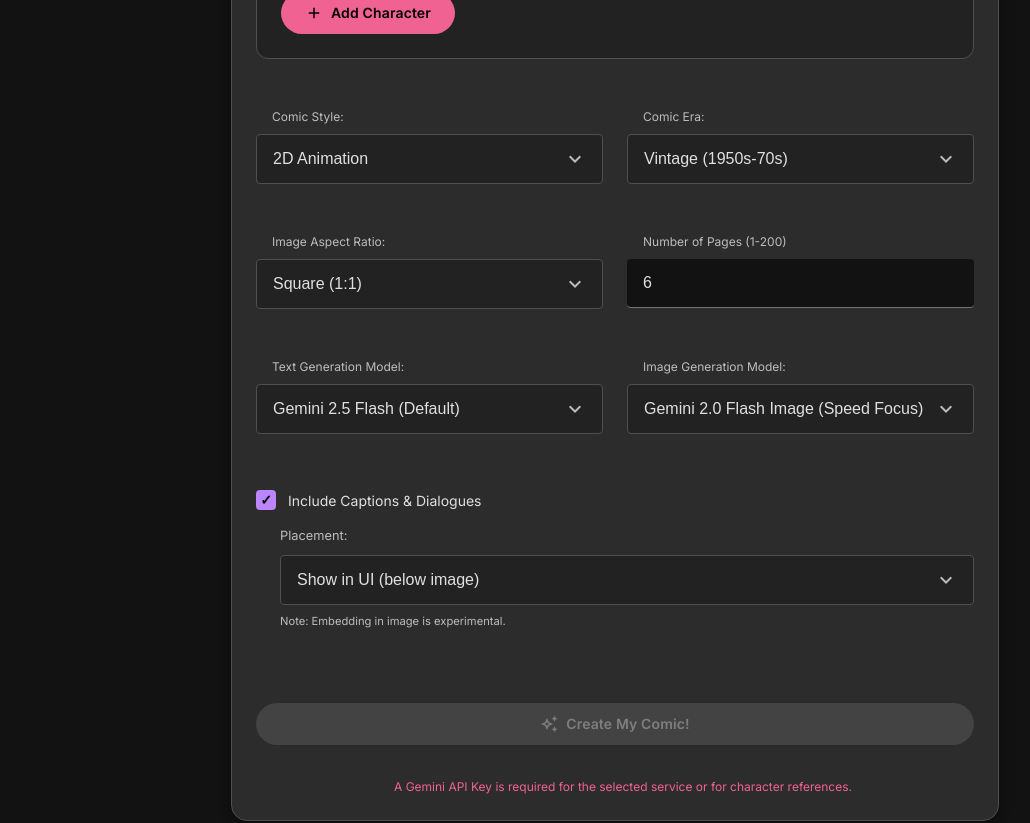
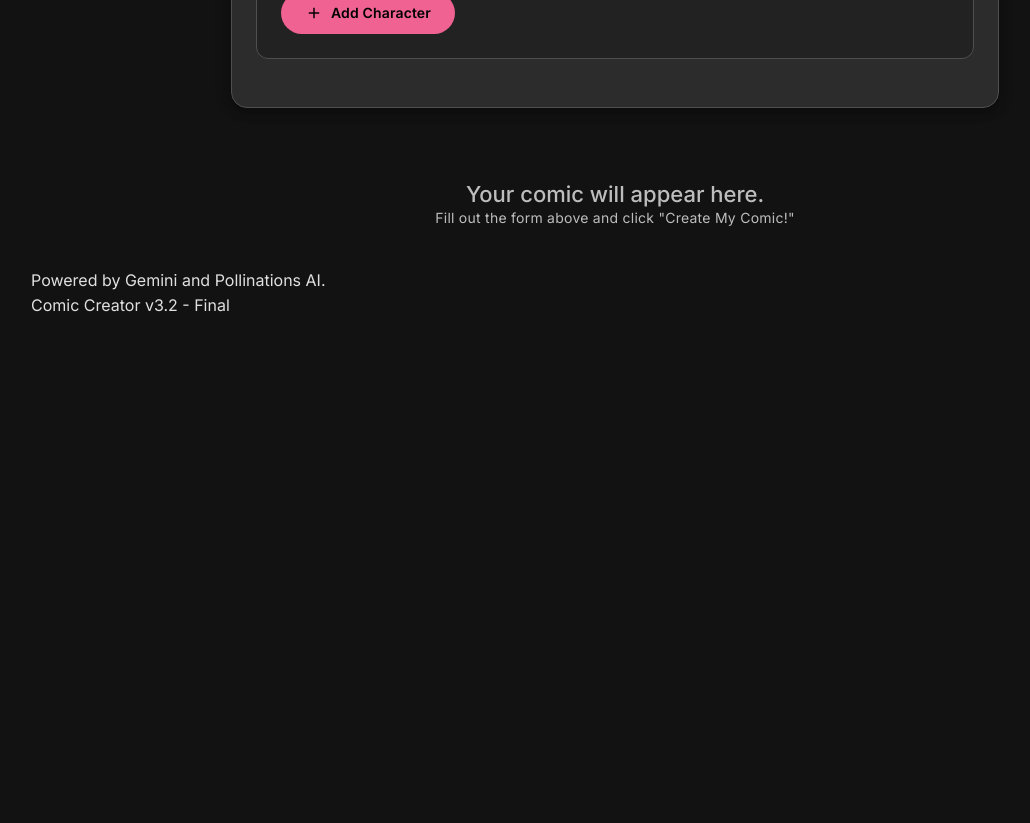
Before and after one commit to ESV43/Com, a React (Vite) app: page / in a window 1280 px wide. Shown: the part 1020-1843 px from the top of the page, without its empty margins (25-1055 px from the left). After the commit the page ends 1371 px from the top, so only its background shows below. Built offline with nearby package versions, Linux system fonts and the light colour scheme.

Commit message:
Update StoryInputForm.tsx

```diff
--- a/components/StoryInputForm.tsx
+++ b/components/StoryInputForm.tsx
@@ -90,7 +90,6 @@ const StoryInputForm: React.FC<StoryInputFormProps> = ({ onSubmit, isLoading, is
     e.preventDefault();
     const validCharacters = characters.filter(c => c.name.trim() && c.file && c.imageDataUrl);
 
-    // Key is required if Gemini service is selected OR if character references are used (for analysis)
     if ((generationService === GenerationService.GEMINI || validCharacters.length > 0) && !isApiKeyProvided) {
       alert("A Gemini API Key is required to use the Gemini service or the Character Reference feature.");
       return;
@@ -178,120 +177,8 @@ const StoryInputForm: React.FC<StoryInputFormProps> = ({ onSubmit, isLoading, is
         {characters.length < MAX_CHARACTERS && ( <button type="button" onClick={handleAddCharacter} className="btn btn-tertiary" style={{marginTop: '1rem'}}> <span className="material-icons-outlined">add</span> Add Character </button> )}
       </div>
 
-      {/* Style and Era Grid */}
-      <div className="form-group-grid">
-        <div className="form-group">
-          <label htmlFor="style" className="form-label">Comic Style:</label>
-          <div className="form-select-wrapper">
-            <select id="style" value={style} onChange={(e) => setStyle(e.target.value as ComicStyle)} className="form-select">
-              {AVAILABLE_STYLES.map(s => <option key={s.value} value={s.value}>{s.label}</option>)}
-            </select>
-          </div>
-        </div>
-        <div className="form-group">
-          <label htmlFor="era" className="form-label">Comic Era:</label>
-          <div className="form-select-wrapper">
-            <select id="era" value={era} onChange={(e) => setEra(e.target.value as ComicEra)} className="form-select">
-              {AVAILABLE_ERAS.map(e => <option key={e.value} value={e.value}>{e.label}</option>)}
-            </select>
-          </div>
-        </div>
-      </div>
+      {/* Other form groups remain the same... */}
 
-      {/* Aspect Ratio and Num Pages Grid */}
-      <div className="form-group-grid">
-        <div className="form-group">
-          <label htmlFor="aspectRatio" className="form-label">Image Aspect Ratio:</label>
-          <div className="form-select-wrapper">
-            <select id="aspectRatio" value={aspectRatio} onChange={(e) => setAspectRatio(e.target.value as AspectRatio)} className="form-select">
-              {AVAILABLE_ASPECT_RATIOS.map(ar => <option key={ar.value} value={ar.value}>{ar.label}</option>)}
-            </select>
-          </div>
-        </div>
-        <div className="form-group">
-          <label htmlFor="numPages" className="form-label">Number of Pages (1-{MAX_COMIC_PAGES})</label>
-           <div className="form-input-container" style={{paddingTop: '0.25rem', paddingBottom:'0.25rem', borderRadius: 'var(--md-sys-shape-corner-extra-small)'}}>
-            <input
-              type="number" id="numPages" value={numPages}
-              onChange={(e) => setNumPages(Math.max(1, Math.min(MAX_COMIC_PAGES, parseInt(e.target.value, 10) || 1)))}
-              min="1" max={MAX_COMIC_PAGES} className="form-input" style={{paddingTop: '0.5rem', paddingBottom: '0.5rem'}}
-            />
-          </div>
-        </div>
-      </div>
-
-      {/* DYNAMIC MODEL SELECTION */}
-       <div className="form-group-grid">
-        <div className="form-group">
-            <label htmlFor="textModel" className="form-label">Text Generation Model:</label>
-            <div className="form-select-wrapper">
-              <select
-                id="textModel" value={textModel} onChange={(e) => setTextModel(e.target.value)}
-                className="form-select" disabled={arePollinationsModelsLoading}
-              >
-                { generationService === GenerationService.GEMINI && AVAILABLE_GEMINI_TEXT_MODELS.map(tm => <option key={tm.value} value={tm.value}>{tm.label}</option>) }
-                { generationService === GenerationService.POLLINATIONS && (
-                    arePollinationsModelsLoading ? <option>Loading models...</option> :
-                    pollinationsTextModels.map(tm => <option key={tm.value} value={tm.value}>{tm.label}</option>)
-                )}
-              </select>
-            </div>
-          </div>
-        <div className="form-group">
-          <label htmlFor="imageModel" className="form-label">Image Generation Model:</label>
-          <div className="form-select-wrapper">
-            <select
-              id="imageModel" value={imageModel} onChange={(e) => setImageModel(e.target.value)}
-              className="form-select" disabled={arePollinationsModelsLoading}
-            >
-              { generationService === GenerationService.GEMINI && AVAILABLE_GEMINI_IMAGE_MODELS.map(im => <option key={im.value} value={im.value}>{im.label}</option>) }
-              { generationService === GenerationService.POLLINATIONS && (
-                    arePollinationsModelsLoading ? <option>Loading models...</option> :
-                    pollinationsImageModels.map(im => <option key={im.value} value={im.value}>{im.label}</option>)
-                )}
-            </select>
-          </div>
-        </div>
-      </div>
-
-      {/* Captions Section */}
-      <div className="form-group">
-        <div className="checkbox-group" style={{marginBottom: '0.5rem'}}>
-          <input
-            id="includeCaptions" type="checkbox" checked={includeCaptions}
-            onChange={(e) => setIncludeCaptions(e.target.checked)} className="checkbox-input"
-          />
-          <label htmlFor="includeCaptions" className="checkbox-label">Include Captions & Dialogues</label>
-        </div>
-        {includeCaptions && (
-          <div className="form-group" style={{marginTop: '0.5rem', marginLeft: '1.5rem'}}>
-            <label htmlFor="captionPlacement" className="form-label" style={{paddingLeft: 0, fontSize:'0.8rem'}}>Placement:</label>
-            <div className="form-select-wrapper">
-              <select
-                id="captionPlacement" value={captionPlacement} onChange={(e) => setCaptionPlacement(e.target.value as CaptionPlacement)}
-                className="form-select" disabled={!includeCaptions}
-              >
-                {AVAILABLE_CAPTION_PLACEMENTS.map(cp => <option key={cp.value} value={cp.value}>{cp.label}</option>)}
-              </select>
-            </div>
-             <p className="input-description" style={{paddingLeft: 0, fontSize:'0.7rem'}}>Note: Embedding in image is experimental.</p>
-          </div>
-        )}
-      </div>
-
-      <button
-        type="submit" disabled={isSubmitDisabled}
-        className="btn btn-primary btn-full-width"
-        aria-label={isSubmitDisabled ? "API Key required" : "Create My Comic!"}
-      >
-        <span className="material-icons-outlined">auto_awesome</span>
-        {isLoading ? 'Generating Your Comic...' : 'Create My Comic!'}
-      </button>
-      {isSubmitDisabled && !isLoading && (
-        <p className="input-description" style={{ textAlign: 'center', color: 'var(--md-sys-color-tertiary)'}}>
-          A Gemini API Key is required for the selected service or for character references.
-        </p>
-      )}
     </form>
   );
 };
```
